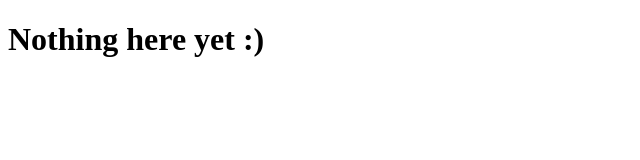
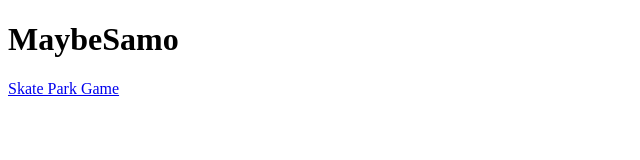
Before and after one commit to MaybeSamo/MaybeSamo.github.io, a plain HTML site: page index.html in a window 1280 px wide. Shown: the whole page, without its empty margins (0-640 px from the left). Drawn offline with Linux system fonts and the light colour scheme.

Commit message:
Update index.html

```diff
--- a/index.html
+++ b/index.html
@@ -6,6 +6,7 @@
     <title>MaybeSamo Web Projects</title>
 </head>
 <body>
-    <h1>Nothing here yet :)</h1>
+    <h1>MaybeSamo</h1>
+    <a href="maybesamo.github.io/Skate Park">Skate Park Game</a>
 </body>
 </html>
```
